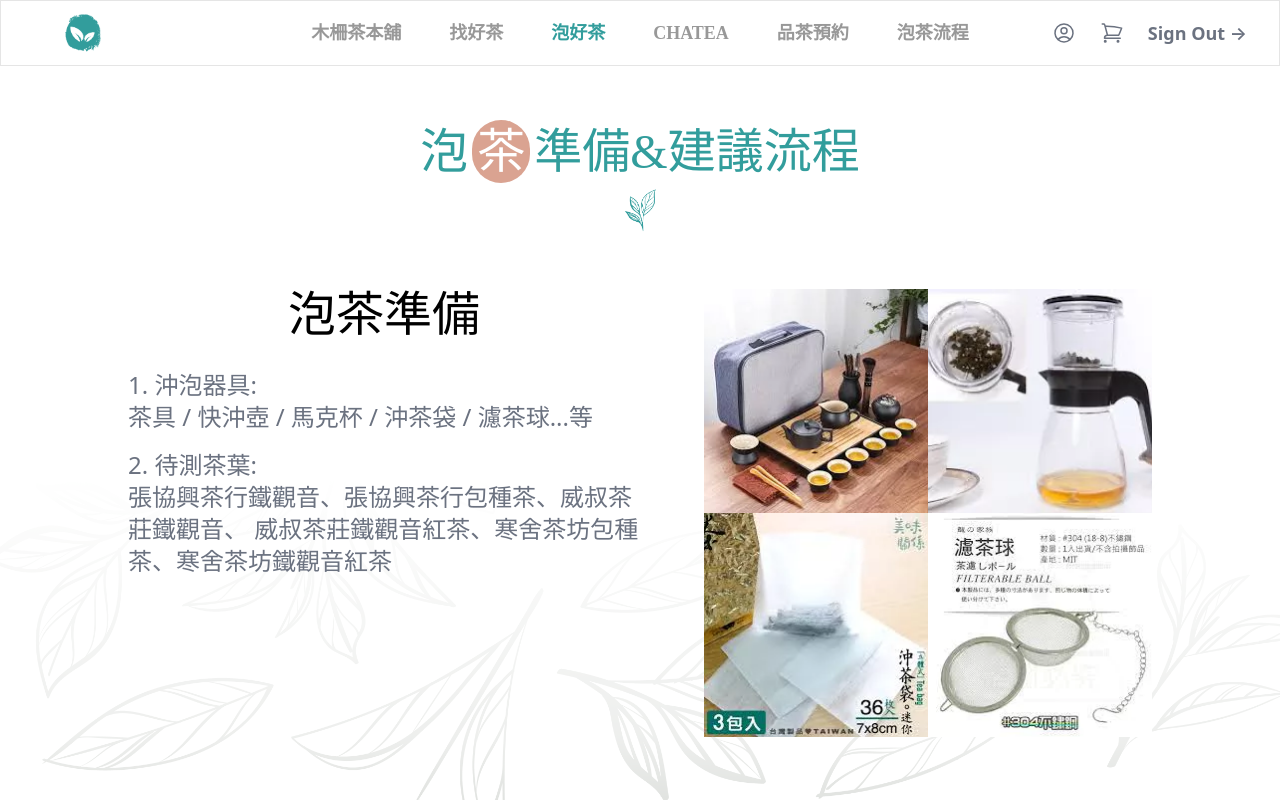
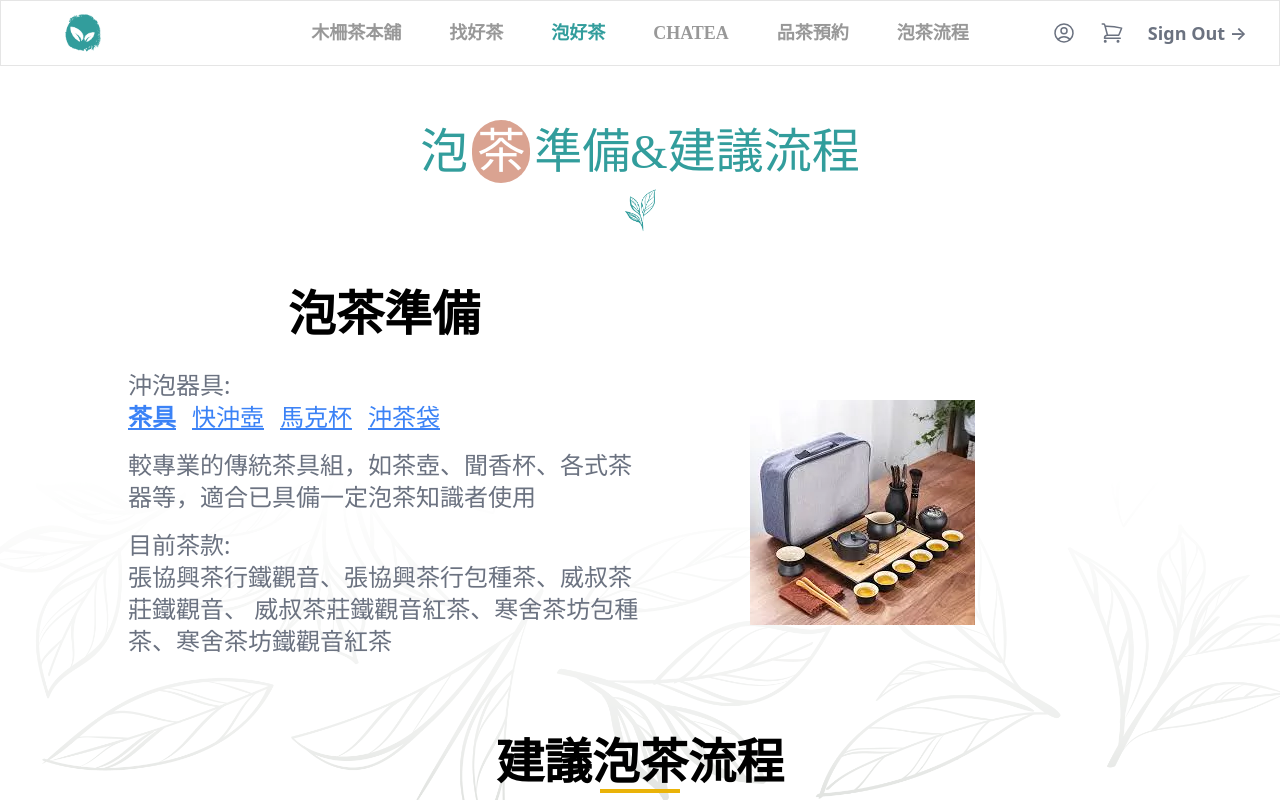
Before and after one commit to Mattis3858/graduation_with_next, a Next.js app: page /brewgoodtea in a window 1280 px wide. Shown: the top 802 px of the page. Built offline with nearby package versions, Linux system fonts and the light colour scheme; a web font is replaced by a local one.

Commit message:
泡好茶直接使用泡茶流程component

```diff
--- a/app/brewgoodtea/BrewGoodTea.js
+++ b/app/brewgoodtea/BrewGoodTea.js
@@ -2,6 +2,7 @@
 import React, { useState } from 'react';
 import axios from 'axios';
 import Head from 'next/head';
+import ProcessIntro from '../processIntro/ProcessIntro';
 // import API_URI from '../api/reference';
 async function getStaticProps(formData) {
   try {
@@ -93,10 +94,8 @@ const BrewGoodTea = () => {
   }
 
   return (
-
-
     <>
-        <div className="page-layout ">
+      {/* <div className="page-layout ">
         <div className="flex items-center justify-center">
           <h4 className="text-4xl text-center big_title">
             泡<span className="tea">茶</span>準備&建議流程
@@ -188,15 +187,9 @@ const BrewGoodTea = () => {
             <div className="w-full md:w-1/2">
               <div className="text-5xl font-bold mb-4">泡茶方式</div>
               <div className="text-xl text-gray-500 mb-4">
-                  {/* 溫潤泡:置入茶葉後，先以熱水沖茶葉，立即將茶水倒出後再泡茶 */}
                 將茶包放入茶杯後沖入熱水， 3分鐘後即可取出茶包，靜置
                 3分鐘即可聞茶香， 待茶湯靜置至6分鐘後，冷卻即可享用
               </div>
-                {/* <div className="text-5xl font-bold pt-6 pb-4">沖泡時間</div>
-                <div className="text-xl text-gray-500">
-                  沖泡 3 分鐘後可即取出茶葉(瀝出茶湯) 靜置 3 分鐘，即可聞茶香
-                  待茶湯靜置至六分鐘後，冷卻即可享用
-                </div>*/}
             </div>
           </div>
           <div className="bg-white rounded-3xl shadow-md p-4 mb-4 flex flex-col md:flex-row items-center">
@@ -215,7 +208,8 @@ const BrewGoodTea = () => {
             </div>
           </div>
         </div>
-        </div>
+      </div> */}
+      <ProcessIntro />
       <>
         <div className="page-layout">
           <div className="grid-rows-1 ml-10 mr-10 flex items-center justify-center main-vision">
```
Lines whose indentation alone changed are shown as unchanged.
